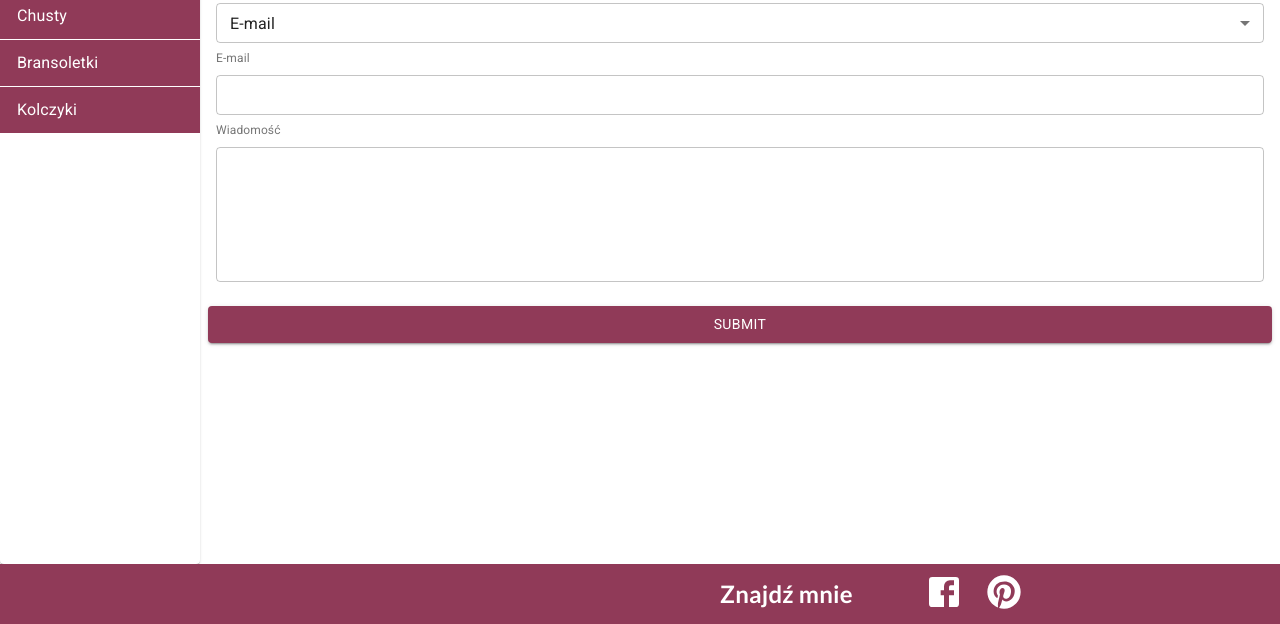
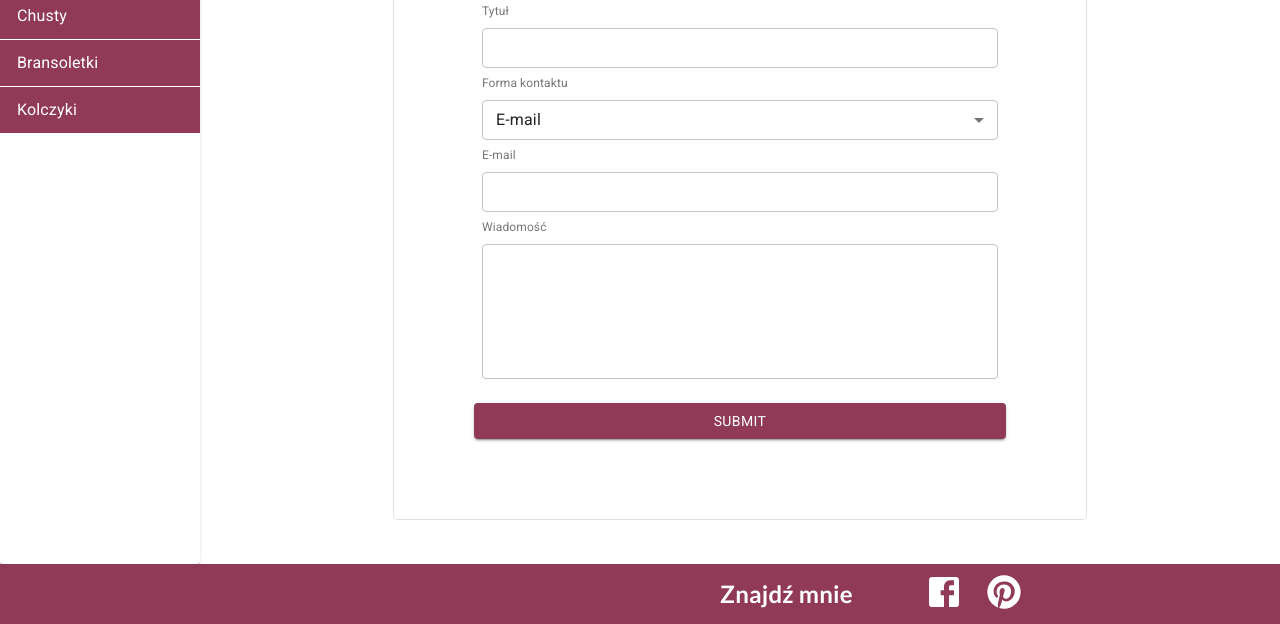
Before and after one commit to KrzysztofZiemski/paulahandmade, a Gatsby site: page /contact in a window 1280 px wide. Shown: the part 176-800 px from the top of the page. Built offline with nearby package versions, Linux system fonts and the light colour scheme; Gatsby itself is replaced by a stand-in of ours.

Commit message:
contact page style for desktop

```diff
--- a/src/components/ContactForm/ContactForm.tsx
+++ b/src/components/ContactForm/ContactForm.tsx
@@ -12,11 +12,17 @@ const useStyles = makeStyles(theme => ({
   button: {
     marginTop: theme.spacing(2),
   },
+  root: {
+    display: "flex",
+    flexDirection: "column",
+  },
 }))
 
-interface ContactFormProps {}
+interface ContactFormProps {
+  className: string
+}
 
-const ContactForm: FunctionComponent<ContactFormProps> = () => {
+const ContactForm: FunctionComponent<ContactFormProps> = ({ className }) => {
   const classes = useStyles()
   const formik = useFormik({
     initialValues: {
@@ -34,8 +40,8 @@ const ContactForm: FunctionComponent<ContactFormProps> = () => {
 
   return (
     <form
+      className={`${classes.root} ${className}`}
       onSubmit={formik.handleSubmit}
-      style={{ display: "flex", flexDirection: "column" }}
     >
       <CustomTextField
         variant="outlined"
--- a/src/components/MainContainer/MainContainer.tsx
+++ b/src/components/MainContainer/MainContainer.tsx
@@ -4,6 +4,7 @@ import { Grid, makeStyles, Theme } from "@material-ui/core"
 const useStyles = makeStyles((theme: Theme) => ({
   root: {
     padding: theme.spacing(1),
+    paddingBottom: theme.spacing(2),
     width: "100%",
   },
 }))
--- a/src/components/PageName.tsx/PageName.tsx
+++ b/src/components/PageName.tsx/PageName.tsx
@@ -9,7 +9,8 @@ const useStyles = makeStyles((theme: Theme) => ({
     textAlign: "center",
     fontSize: 21,
     fontFamily: "Lato",
-    marginBottom: theme.spacing(1),
+    marginBottom: theme.spacing(2),
+    marginTop: theme.spacing(2),
   },
 }))
 
--- a/src/pages/contact.tsx
+++ b/src/pages/contact.tsx
@@ -1,4 +1,5 @@
 import {
+  Card,
   FormControl,
   FormGroup,
   Grid,
@@ -16,24 +17,36 @@ import { routes } from "../utils/routes"
 import CustomTextField from "../components/fields/CustomTextField"
 import MainButton from "../components/MainButton/MainButton"
 import ContactForm from "../components/ContactForm/ContactForm"
+import PageName from "../components/PageName.tsx/PageName"
 
 const useStyles = makeStyles((theme: Theme) => ({
+  root: {
+    borderWidth: 0,
+    [theme.breakpoints.up("sm")]: {
+      borderWidth: 1,
+      width: "50%",
+      minWidth: 400,
+      margin: "auto",
+      marginTop: theme.spacing(2),
+      padding: theme.spacing(10),
+      paddingTop: theme.spacing(2),
+      borderRadius: 5,
+    },
+  },
   form: {
-    display: "flex",
-    flexDirection: "column",
-  },
-  field: {
-    margin: theme.spacing(1),
-    display: "flex",
-    flexDirection: "column",
+    [theme.breakpoints.up("sm")]: {},
   },
 }))
 
 const IndexPage = () => {
+  const classes = useStyles()
   return (
     <Layout>
-      <Seo title="Kontakt" />
-      <ContactForm />
+      <Card variant="outlined" className={classes.root}>
+        <PageName>Kontakt</PageName>
+        <Seo title="Kontakt" />
+        <ContactForm className={classes.form} />
+      </Card>
     </Layout>
   )
 }
```
